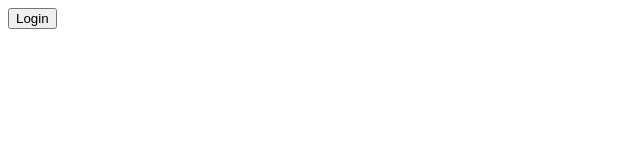
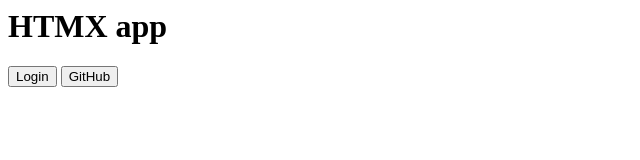
Before and after one commit to xavierfingers/html-login, a plain HTML site: page index.html in a window 1280 px wide. Shown: the whole page, without its empty margins (0-640 px from the left). Drawn offline with nearby package versions, Linux system fonts and the light colour scheme.

Commit message:
Added GitHub link

```diff
--- a/index.html
+++ b/index.html
@@ -1,8 +1,13 @@
 <html>
  <body>
+   <h1>HTMX app</h1>
+   <title>HTMX app</title>
    <script src="https://cdn.jsdelivr.net/npm/htmx.org@2.0.8/dist/htmx.min.js"></script>
    <button hx-get="/login.html">
    Login
     </button>
+   <button hx-get="/github.html">
+    GitHub
+   </button>
   </body>
 </html>
```
Also changed, not shown: github.html (added, +7 -0 lines), login.html (+2 -2 lines), success.html (+2 -0 lines).
